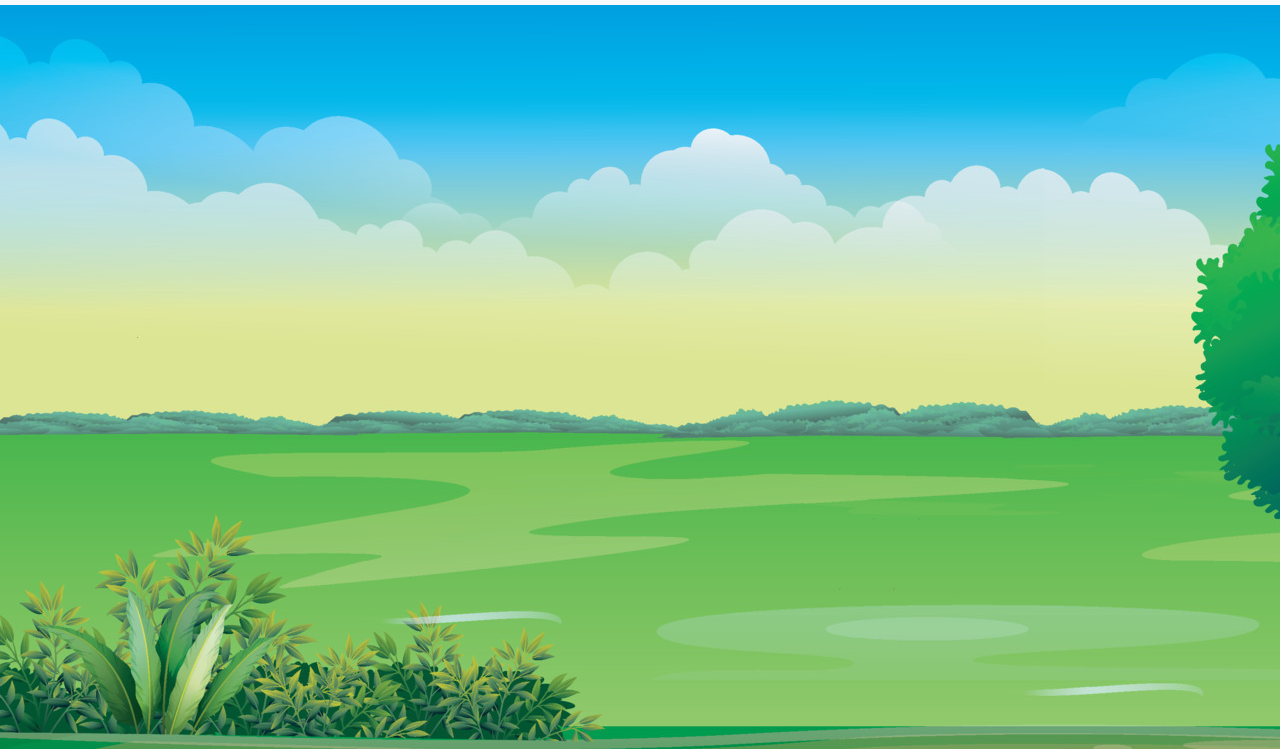
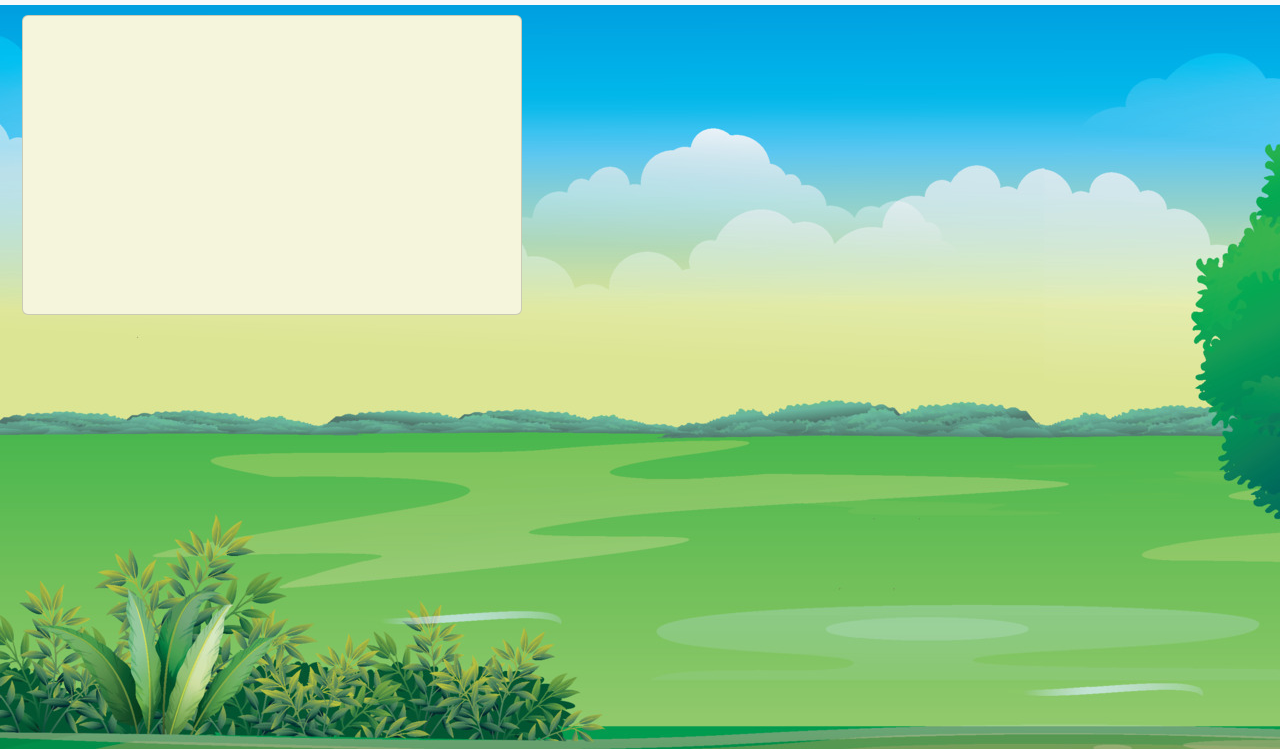
Before and after one commit to ilabro/11.a-work, a plain HTML site: page pogas/TE.html in a window 1280 px wide. Shown: the part 51-800 px from the top of the page. Drawn offline with nearby package versions, Linux system fonts and the light colour scheme.

Commit message:
testi star

```diff
--- a/pogas/TE.html
+++ b/pogas/TE.html
@@ -20,9 +20,20 @@
                 <a class="navbar-brand" href="/index.html">Uzdevumu ceļvedis</a>
             </div>
         </nav>
-        <div id="exercise">
-            <p id="answer"></p>
+
+        <div class="container-fluid" style="text-align: center;">
+            <div class="row" style="width: 300px; height: 550px;">
+                <div class="col">
+                    <div id="test_board" class="card" style="width: 500px; height:300px; margin:10px; font-size: 25px; background-color: beige; text-align:left;">
+                        <div class="card-body">
+
+                        </div>
+                    </div>
+                </div>
+            </div>
         </div>
+
         <script src="/script.js"></script>
+
     </body>
 </html>
```
